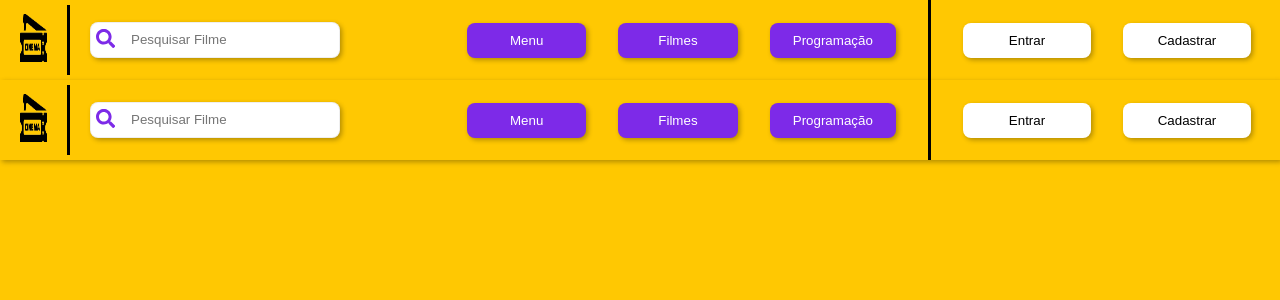
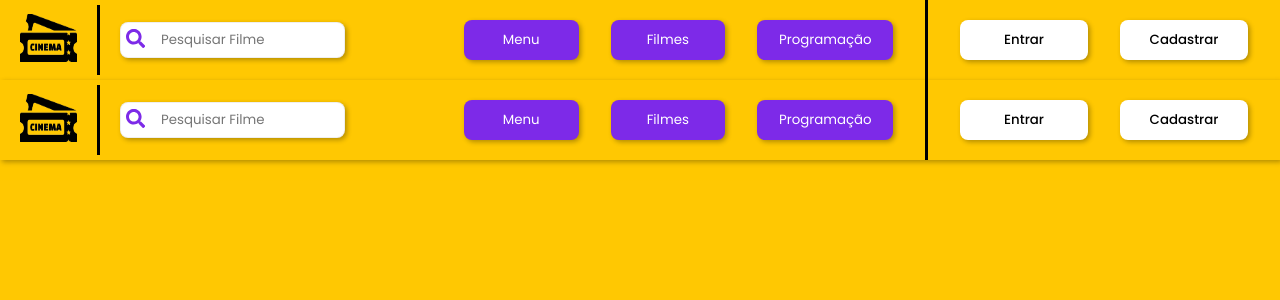
Before and after one commit to SandyLemos/Trabalho-Cinema, a React (Vite) app: page / in a window 1280 px wide. Shown: the top 300 px of the page. Built offline with nearby package versions, Linux system fonts and the light colour scheme.

Commit message:
style: responsividade no manu

```diff
--- a/index.css
+++ b/index.css
@@ -1,4 +1,4 @@
-@import url('https://fonts.googleapis.com/css2?family=Montserrat:wght@300;400;500;600&display=swap');
+@import url('https://fonts.googleapis.com/css2?family=Poppins:ital,wght@0,100;0,200;0,300;0,400;0,500;0,600;0,700;0,800;0,900;1,100;1,200;1,300;1,400;1,500;1,600;1,700;1,800;1,900&display=swap');
 
 *,
 *::before,
@@ -9,7 +9,7 @@
 }
 
 body {
-    font-family: 'Montserrat', sans-serif;
+    font-family: 'Poppins', sans-serif;
     line-height: 1.6;
 }
 
--- a/src/pages/components/barra_menu.jsx
+++ b/src/pages/components/barra_menu.jsx
@@ -1,4 +1,4 @@
-import styles from'./menu.module.css'
+import styles from '../../styles/menu.module.css'
 import logo from '../../assets/cinema_logo.png'
 import {FaSearch, FaSpinner} from "react-icons/fa";
 import {useState} from "react";
@@ -64,7 +64,7 @@ function Barra_menu() {
                             placeholder="Pesquisar Filme"
                         />
                         <button type="submit" className={styles.searchButton}>
-                            {loading ? <FaSpinner className={styles.searchIcon}/> : <FaSearch className={styles.searchIcon}/>}
+                            {loading ? <FaSpinner className={styles.spinner}/> : <FaSearch className={styles.searchIcon}/>}
                         </button>
                     </div>
                 </form>
--- a/src/pages/components/menu.module.css
+++ b/src/styles/menu.module.css
@@ -13,6 +13,7 @@ div
     margin: 0;
     display: flex;
     flex-direction: row;
+    justify-content: space-between;
     align-items: center;
     overflow: hidden;
     box-shadow: 2px 2px 5px rgba(0, 0, 0, 0.3);
@@ -21,12 +22,15 @@ div
 
 #logo
 {
-    max-width: 70px;
+    max-width: 100px;
+    min-width: 100px;
     height: 70px;
     padding-left: 20px;
     padding-right: 20px;
     padding-top:5px;
     border-right: solid;
+    display: flex;
+    justify-content: flex-start;
 }
 
 #pesquisa {
@@ -82,15 +86,18 @@ input::placeholder
     flex-direction: row;
     align-items: center;
     border-right: solid;
-
+    justify-content: flex-end;
 }
 .p_botao2
 {
     height: 100%;
     margin-left: 1rem;
+    padding-right: 1rem;
+    width: 30rem;
     display: flex;
     flex-direction: row;
     align-items: center;
+    justify-content: flex-end;
 
 }
 
@@ -125,6 +132,24 @@ input::placeholder
     font-weight: 500;
 }
 
+.spinner {
+    color: #7d2ae8;
+    font-size: 1.2rem;
+}
+
+.spinner {
+    animation: spin 1s linear infinite; /* animação de rotação contínua */
+}
+
+/* Definir a animação de rotação */
+@keyframes spin {
+    0% {
+        transform: rotate(0deg); /* Começa com o ícone na posição inicial */
+    }
+    100% {
+        transform: rotate(360deg); /* Completa uma rotação de 360 graus */
+    }
+}
 
 .botao:active {
   transform: scale(0.96);
```
Also changed, not shown: 1 other file (tests, documents, lock files or other folders).
